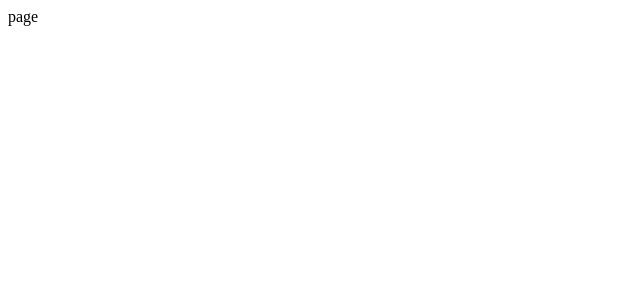
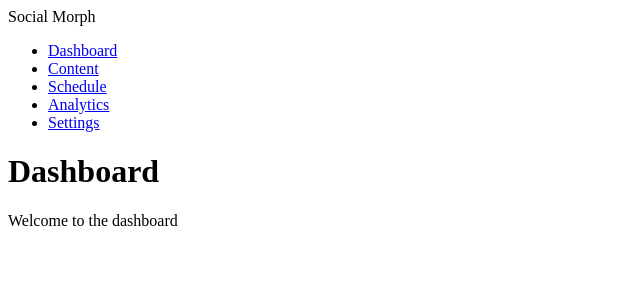
Before and after one commit to himeshparashar/Social-Morph, a Next.js app: page /dashboard in a window 1280 px wide. Shown: the top 300 px of the page, without its empty margins (0-640 px from the left). Built offline with nearby package versions, Linux system fonts and the light colour scheme.

Commit message:
added env example

```diff
--- a/app/dashboard/page.tsx
+++ b/app/dashboard/page.tsx
@@ -1,7 +1,18 @@
+import Sidebar from "@/components/dasboard/Sidebar";
 import React from "react";
 
 const page = () => {
-  return <div>page</div>;
+  return (
+    <div>
+      <div className=" flex w-48 h-screen">
+        <Sidebar />
+      </div>
+      <div>
+        <h1>Dashboard</h1>
+        <p>Welcome to the dashboard</p>
+      </div>
+    </div>
+  );
 };
 
 export default page;
--- /dev/null
+++ b/components/dasboard/Sidebar.tsx
@@ -0,0 +1,28 @@
+const Sidebar = () => {
+  return (
+    <div>
+      <div>Social Morph</div>
+      <div className="flex">
+        <ul>
+          <li>
+            <a href="#">Dashboard</a>
+          </li>
+          <li>
+            <a href="#">Content</a>
+          </li>
+          <li>
+            <a href="#">Schedule</a>
+          </li>
+          <li>
+            <a href="#">Analytics</a>
+          </li>
+          <li>
+            <a href="#">Settings</a>
+          </li>
+        </ul>
+      </div>
+    </div>
+  );
+};
+
+export default Sidebar;
--- a/middleware.ts
+++ b/middleware.ts
@@ -4,7 +4,7 @@ export default clerkMiddleware((auth, req) => {
   if (isProtected(req)) auth().protect();
 });
 
-const isProtected = createRouteMatcher(["/dashboard(.*)", "/account(.*)"]);
+const isProtected = createRouteMatcher(["/account(.*)"]);
 
 export const config = {
   matcher: ["/((?!.*\\..*|_next).*)", "/", "/(api|trpc)(.*)"],
```
Also changed, not shown: components/landing-page/VideoSection.tsx (+8 -1 lines), 1 other file (tests, documents, lock files or other folders).
